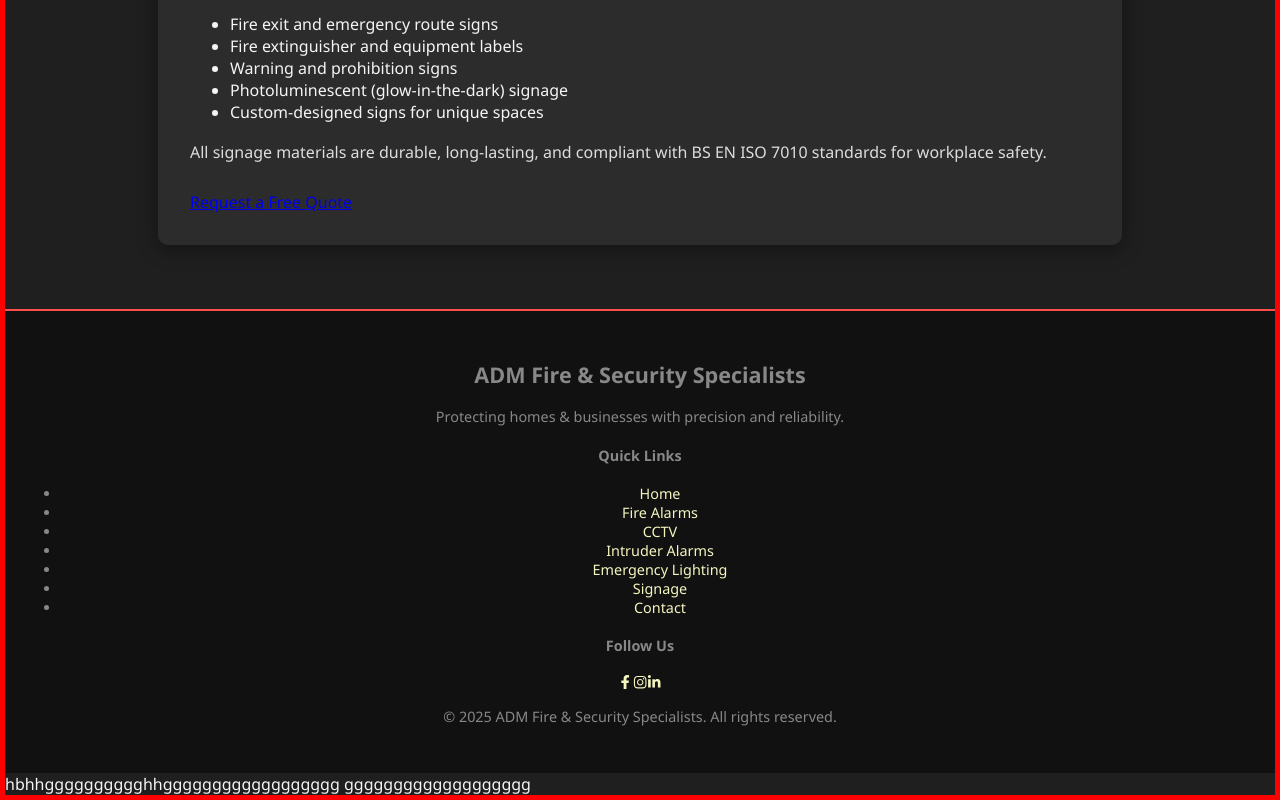
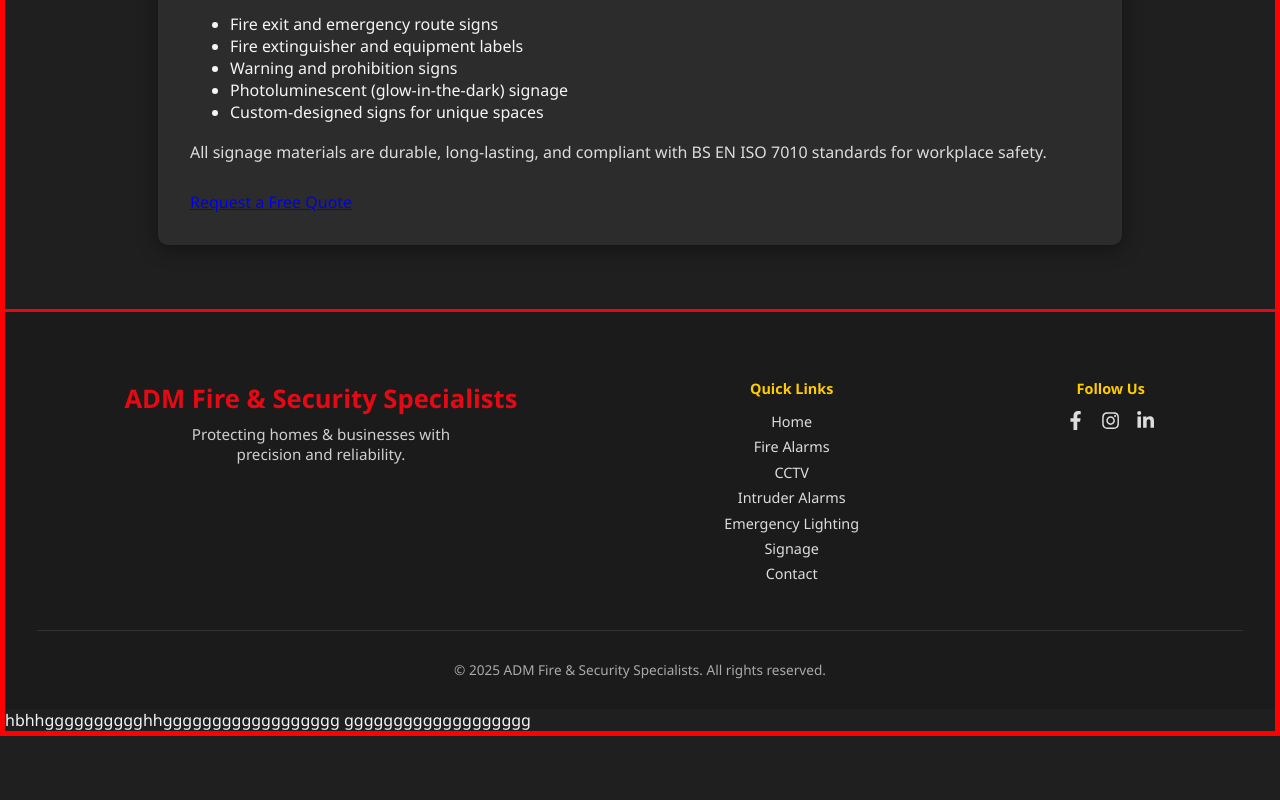
Before and after one commit to admfireandsecurity/admfireandsecurity, a React (Vite) app: page /service-signage in a window 1280 px wide. Shown: the part 543-1343 px from the top of the page. After the commit the page ends 1279 px from the top, so only its background shows below. Built offline with nearby package versions, Linux system fonts and the light colour scheme.

Commit message:
Updated Footer.css

```diff
--- a/src/components/Footer.css
+++ b/src/components/Footer.css
@@ -0,0 +1,78 @@
+.footer {
+  background: #1b1b1b;
+  color: #f5f5f5;
+  padding: 3rem 2rem 1rem;
+  text-align: center;
+  border-top: 3px solid #e50914; /* Red accent */
+}
+
+.footer-content {
+  display: flex;
+  flex-wrap: wrap;
+  justify-content: space-around;
+  gap: 2rem;
+  margin-bottom: 2rem;
+}
+
+.footer-logo h2 {
+  color: #e50914;
+  font-size: 1.6rem;
+  margin-bottom: 0.5rem;
+}
+
+.footer-logo p {
+  color: #cfcfcf;
+  font-size: 0.95rem;
+  max-width: 300px;
+  margin: 0 auto;
+}
+
+.footer-links h4,
+.footer-socials h4 {
+  color: #ffcc00; /* Minimal yellow highlight */
+  margin-bottom: 0.7rem;
+}
+
+.footer-links ul {
+  list-style: none;
+  padding: 0;
+}
+
+.footer-links li {
+  margin: 0.4rem 0;
+}
+
+.footer-links a {
+  color: #ddd;
+  text-decoration: none;
+  transition: color 0.3s ease;
+}
+
+.footer-links a:hover {
+  color: #e50914;
+}
+
+.social-icons {
+  display: flex;
+  justify-content: center;
+  gap: 1rem;
+}
+
+.social-icons a {
+  color: #ddd;
+  font-size: 1.2rem;
+  transition: color 0.3s ease, transform 0.2s;
+}
+
+.social-icons a:hover {
+  color: #e50914;
+  transform: scale(1.2);
+}
+
+.footer-bottom {
+  border-top: 1px solid #333;
+  margin-top: 1rem;
+  padding-top: 1rem;
+  font-size: 0.85rem;
+  color: #aaa;
+}
```
